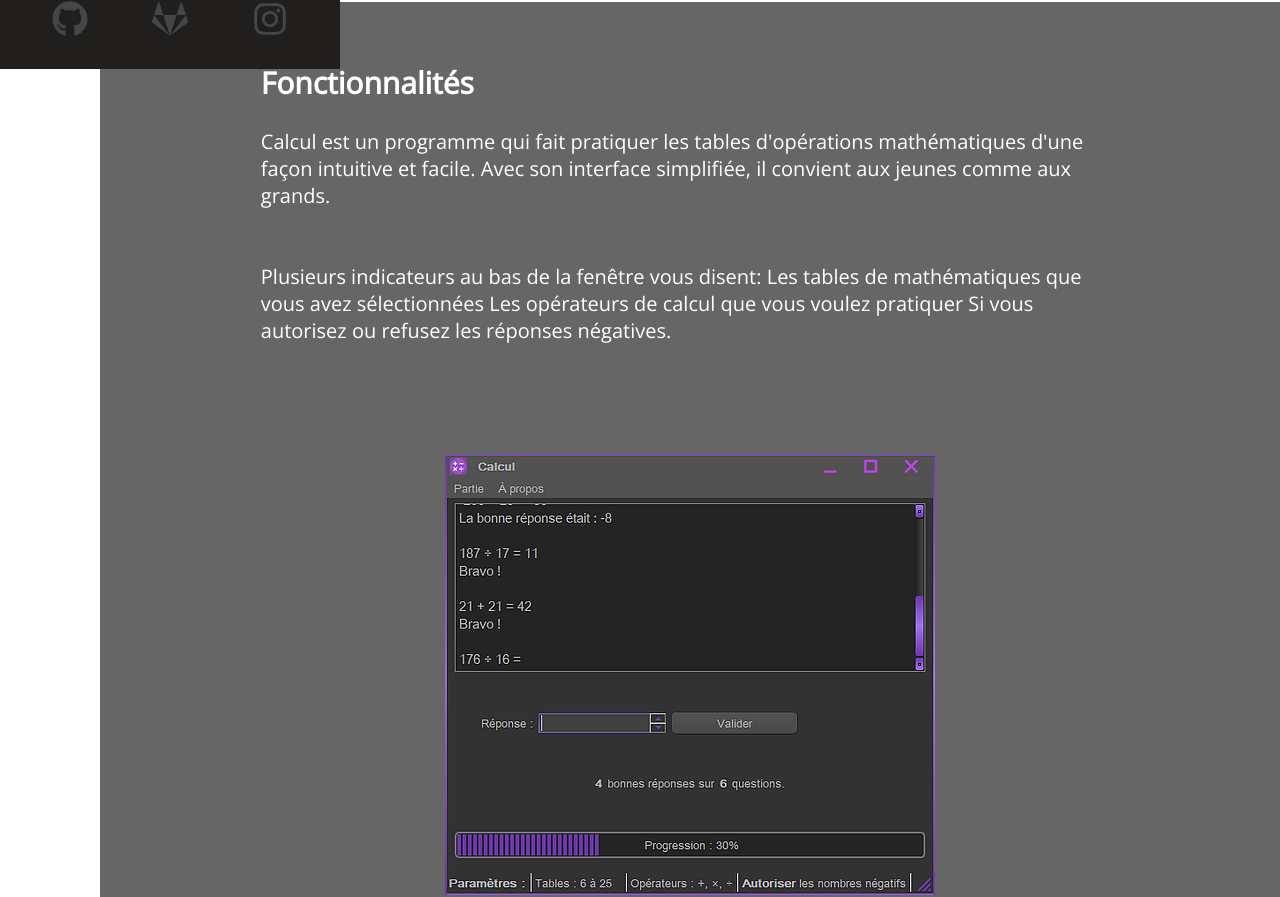
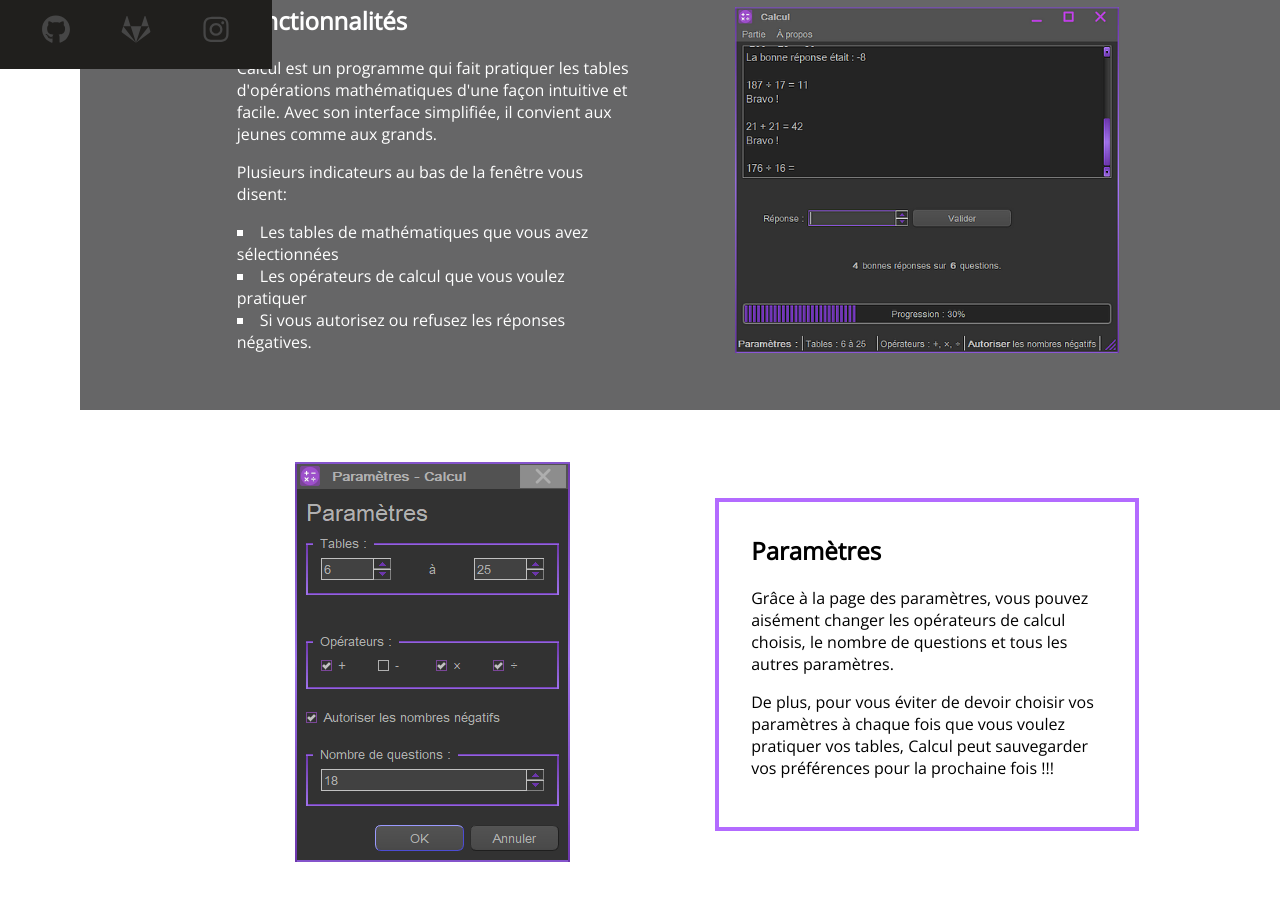
Before and after one commit to Guibi1/achive_2022_guibi.ca, a Next.js app: page /calcul in a window 1280 px wide. Shown: the part 731-1628 px from the top of the page. Built offline with nearby package versions, Linux system fonts and the light colour scheme.

Commit message:
Fixed small screen css for common pages

```diff
--- a/pages/calcul.jsx
+++ b/pages/calcul.jsx
@@ -19,14 +19,15 @@ export default function Calcul()
 
             <div className="section gray">
                 <div className="grid">
-                    <div style={{ margin: "auto", padding: "20px", textAlign: "left"}}>
+                    <div className="text">
                         <h2>Fonctionnalités</h2>
-                        Calcul est un programme qui fait pratiquer les tables d&apos;opérations mathématiques d&apos;une façon intuitive et facile. Avec son interface simplifiée, il convient aux jeunes comme aux grands.
-                        <br/><br/><br/>
-                        Plusieurs indicateurs au bas de la fenêtre vous disent:
-                        Les tables de mathématiques que vous avez sélectionnées
-                        Les opérateurs de calcul que vous voulez pratiquer
-                        Si vous autorisez ou refusez les réponses négatives.
+                        <p>Calcul est un programme qui fait pratiquer les tables d&apos;opérations mathématiques d&apos;une façon intuitive et facile. Avec son interface simplifiée, il convient aux jeunes comme aux grands.</p>
+                        <p>Plusieurs indicateurs au bas de la fenêtre vous disent:</p>
+                        <ul>
+                            <li>Les tables de mathématiques que vous avez sélectionnées</li>
+                            <li>Les opérateurs de calcul que vous voulez pratiquer</li>
+                            <li>Si vous autorisez ou refusez les réponses négatives.</li>
+                        </ul>
                     </div>
                     <div style={{ margin: "auto", padding: "20px", textAlign: "left"}}>
                         <Image src={ImageExemple} alt=""/>
@@ -39,13 +40,10 @@ export default function Calcul()
                     <div style={{ margin: "auto", padding: "20px", textAlign: "left"}}>
                         <Image src={ImageParametres} alt=""/>
                     </div>
-                    <div style={{ margin: "auto", padding: "20px", textAlign: "left"}}>
-                        <div className="purple-border">
-                            <h2>Paramètres</h2>
-                            Grâce à la page des paramètres, vous pouvez aisément changer les opérateurs de calcul choisis, le nombre de questions et tous les autres paramètres.
-                            <br/><br/>
-                            De plus, pour vous éviter de devoir choisir vos paramètres à chaque fois que vous voulez pratiquer vos tables, Calcul peut sauvegarder vos préférences pour la prochaine fois !!!
-                        </div>
+                    <div className="purple-border text">
+                        <h2>Paramètres</h2>
+                        <p>Grâce à la page des paramètres, vous pouvez aisément changer les opérateurs de calcul choisis, le nombre de questions et tous les autres paramètres.</p>
+                        <p>De plus, pour vous éviter de devoir choisir vos paramètres à chaque fois que vous voulez pratiquer vos tables, Calcul peut sauvegarder vos préférences pour la prochaine fois !!!</p>
                     </div>
                 </div>
             </div>
--- a/styles/Header.module.sass
+++ b/styles/Header.module.sass
@@ -22,3 +22,18 @@
   font-size: 1.3rem
   font-weight: 400
   text-align: right
+
+
+
+/* Small screens */
+@media only screen and (max-width: variables.$small-screen)
+  .header
+    flex-direction: column
+
+  .title
+    font-size: 2.5rem
+    text-align: center
+
+  .caption
+    font-size: 1.2rem
+    text-align: center
--- a/styles/globals.sass
+++ b/styles/globals.sass
@@ -2,7 +2,7 @@
 
 
 html
-  font-size: max(20px, 1vw)
+  font-size: clamp(16px, 1.2vw, 30px)
   font-family: "Open Sans"
   font-weight: 400
   background-color: variables.$white
@@ -11,6 +11,7 @@ html
 body
   text-align: center
   margin: 0px
+
 
 div
   &.page
@@ -25,6 +26,11 @@ div
 
   &.separator
     height: 2rem
+
+  &.text
+    text-align: left
+    margin: auto
+    padding: 1rem
 
   &.gray
     background-color: variables.$light-gray
@@ -43,7 +49,7 @@ div
   &.grid
     display: grid
     align-items: center
-    grid-template-columns: repeat(auto-fit, minmax(25rem, 1fr))
+    grid-template-columns: repeat(auto-fit, minmax(10rem, 1fr))
     gap: calc(variables.$section-padding-side / 2)
 
   &.flex
@@ -81,15 +87,15 @@ button
 
 
 input
-  padding: 0 2rem
+  padding: 0.3rem
   text-align: center
   font-size: 1rem
   border: none
   outline: 0.05rem solid variables.$dark-gray
-  transition: 0.075s outline-width linear
+  transition: 0.1s outline-width linear
 
   &:focus
-    outline-width: 0.2rem
+    outline-width: 0.25rem
 
 
 h2
@@ -100,7 +106,7 @@ h3
   margin: 0 auto
 
 p
-  margin: 5px
+  margin: 1rem 0
 
 
 span
@@ -110,6 +116,8 @@ span
 ul
   list-style: inside
   list-style-type: square
+  padding: 0
+  margin: 0.5rem 0
 
 
 a
@@ -117,6 +125,7 @@ a
   font-weight: 600
   font-style: italic
   cursor: pointer
+
 
 img
   display: block
```
Also changed, not shown: pages/consequences.jsx (+10 -9 lines), styles/Consequences.module.sass (added, +10 -0 lines).
